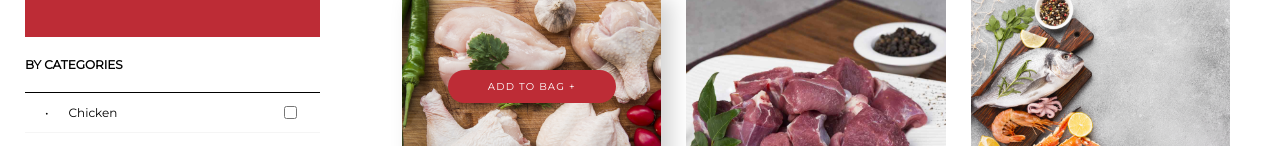
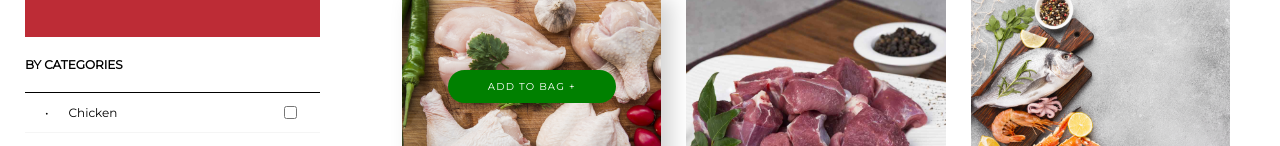
Before and after one commit to vivekkravindraa/freshmeat, a React (Create React App) app: page /product-list in a window 1280 px wide. Shown: the part 654-800 px from the top of the page. Built offline with nearby package versions, Linux system fonts and the light colour scheme; some icons are missing.

Commit message:
fix: Hover on categories

```diff
--- a/src/components/ProductComponents/ProductList/ProductList.css
+++ b/src/components/ProductComponents/ProductList/ProductList.css
@@ -170,6 +170,10 @@
 
     .ProductList-popularProductItems > div:nth-child(even) {
         margin-right: 0;
+    }
+
+    .changeBackground {
+        background-color: green;
     }
 }
 
@@ -348,6 +352,10 @@
     .PopularProducts-item {
         margin-right: 0;
     }
+
+    .changeBackground {
+        background-color: green;
+    }
 }
 
 @media (min-width: 992px) and (max-width: 4000px) {
@@ -475,4 +483,8 @@
         row-gap: 25px;
         padding: 50px;
     }
+
+    .changeBackground {
+        background-color: green;
+    }
 }
--- a/src/components/ProductComponents/ProductList/ProductList.js
+++ b/src/components/ProductComponents/ProductList/ProductList.js
@@ -114,7 +114,7 @@ export default function ProductList() {
                                                 style={{ backgroundImage: `url(${item.productImage})` }}
                                             >
                                                 <div className={`PopularProducts-item-button ${index + 1 === selectedProduct ? `showButton` : `hideButton`}`}>
-                                                    <button className="PopularProducts-item__addToBagButton">
+                                                    <button className="PopularProducts-item__addToBagButton changeBackground">
                                                         ADD TO BAG +
                                                     </button>
                                                 </div>
--- a/src/components/ProductComponents/ProductPricing/ProductPricing.css
+++ b/src/components/ProductComponents/ProductPricing/ProductPricing.css
@@ -525,6 +525,11 @@
         border: 1px solid #bd2c36;
     }
 
+    .ProductPricing-category-sort button:hover {
+        background: #bd2c36 0% 0% no-repeat padding-box;
+        color: #ffffff;
+    }
+
     .selected {
         background-color: #bd2c36;
         color: #ffffff;
```
Also changed, not shown: src/components/CommonComponents/Pagination/Pagination.css (added), src/components/CommonComponents/Pagination/Pagination.js (added).
